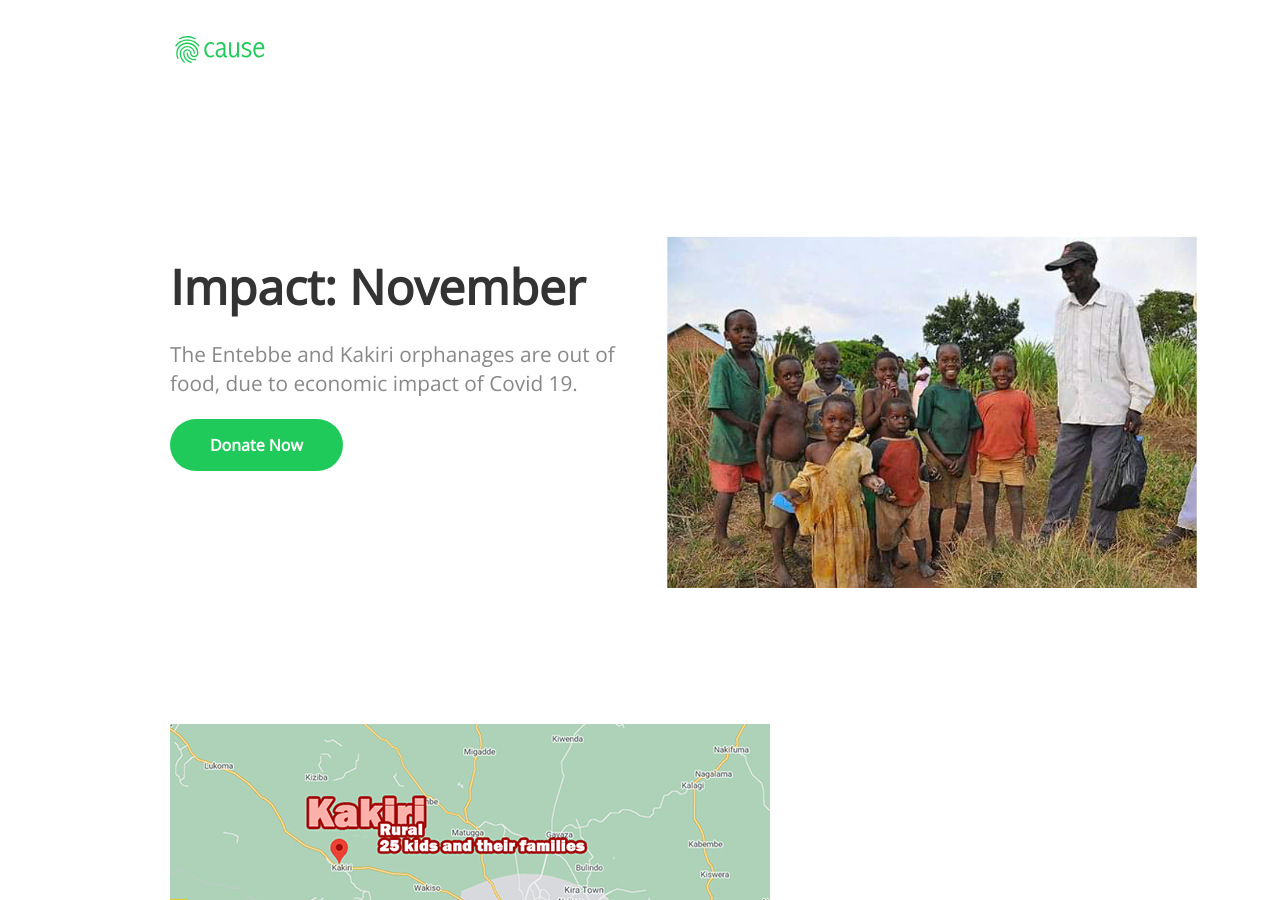
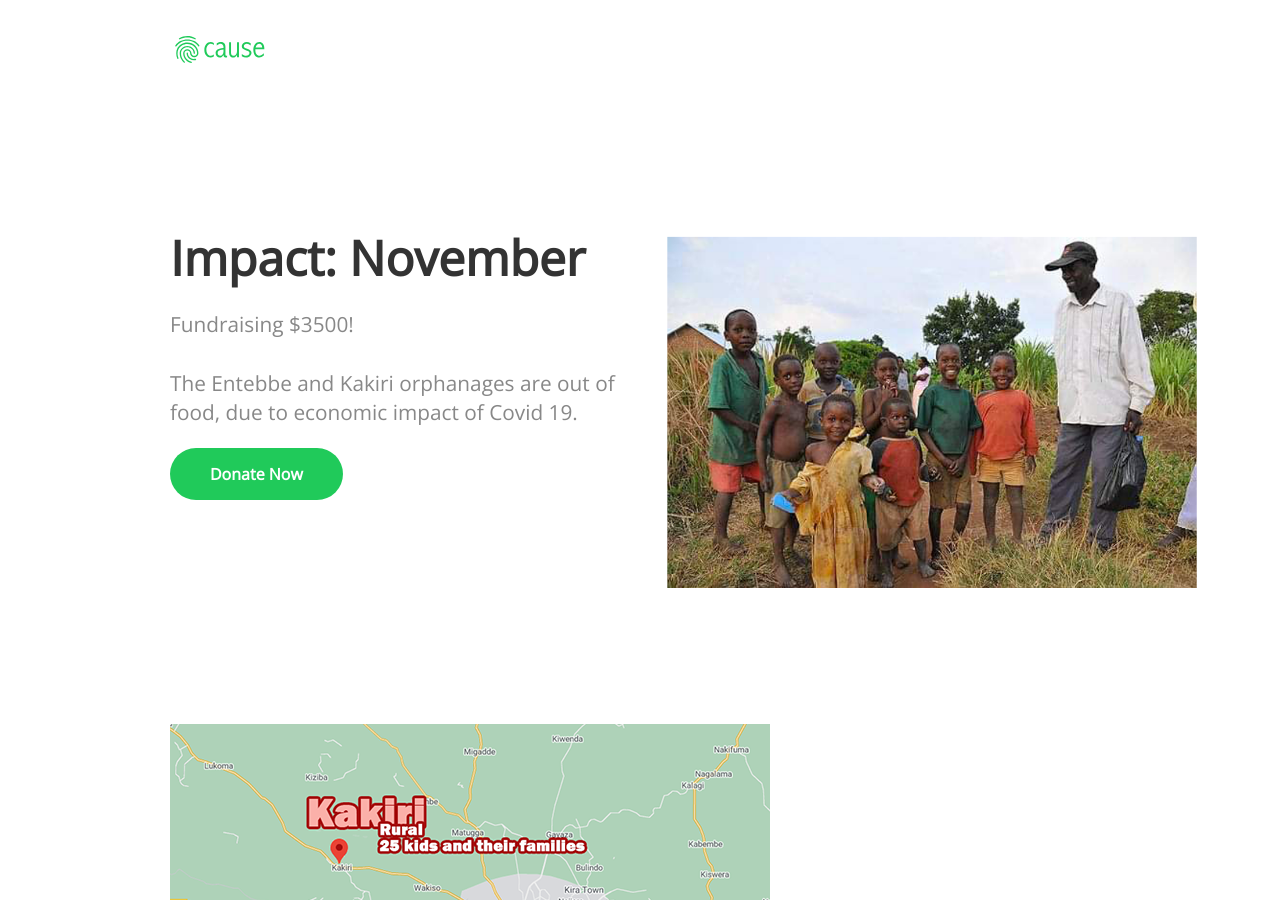
Before and after one commit to prouticus/rtpa, a Jekyll site: the page built from index.html, in a window 1280 px wide and 900 px high. Built offline with Jekyll 4.4.1, drawn with Linux system fonts in a browser that asks for light colours; nearby versions of some CDN libraries; a script that is not in the unit is left out.

Commit message:
Updated 'index.html' via CloudCannon

```diff
--- a/index.html
+++ b/index.html
@@ -11,7 +11,7 @@ title: Rescue The Poor
 					Impact: November
 				</h1>
 				<p class="editable">
-					The Entebbe and Kakiri orphanages are out of food, due to economic impact of Covid 19.
+					Fundraising $3500!<br /><br />The Entebbe and Kakiri orphanages are out of food, due to economic impact of Covid 19.
 				</p>
 				<div class="button">
 					<a href="#donate">Donate Now</a>
```
